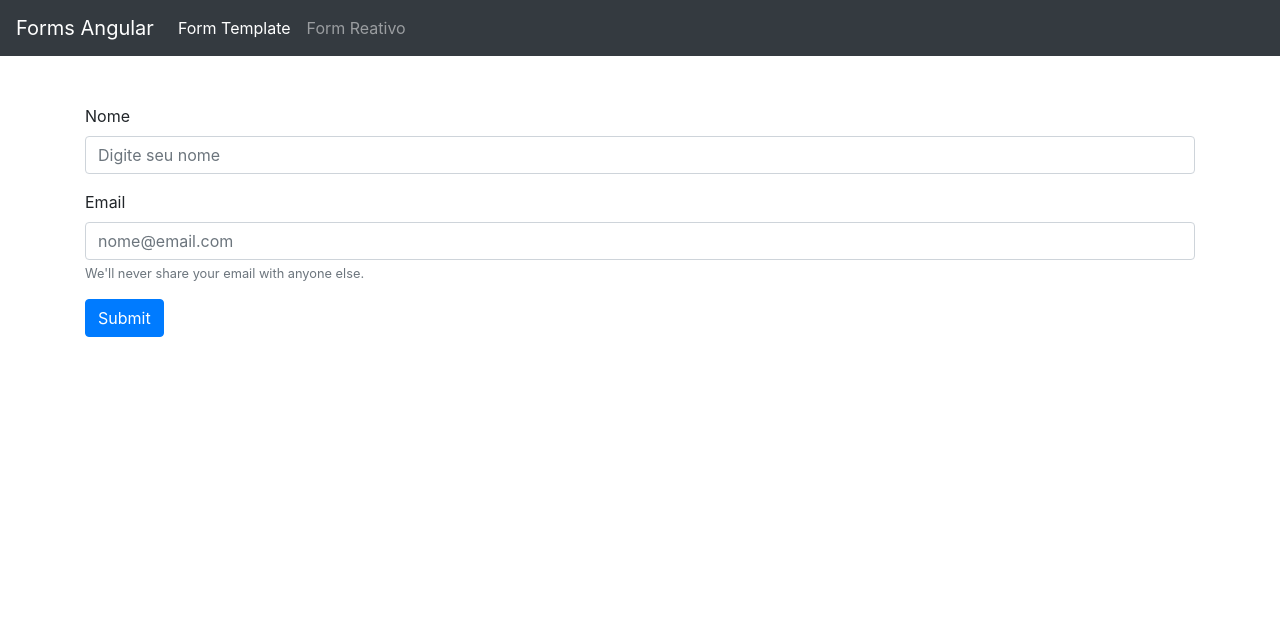
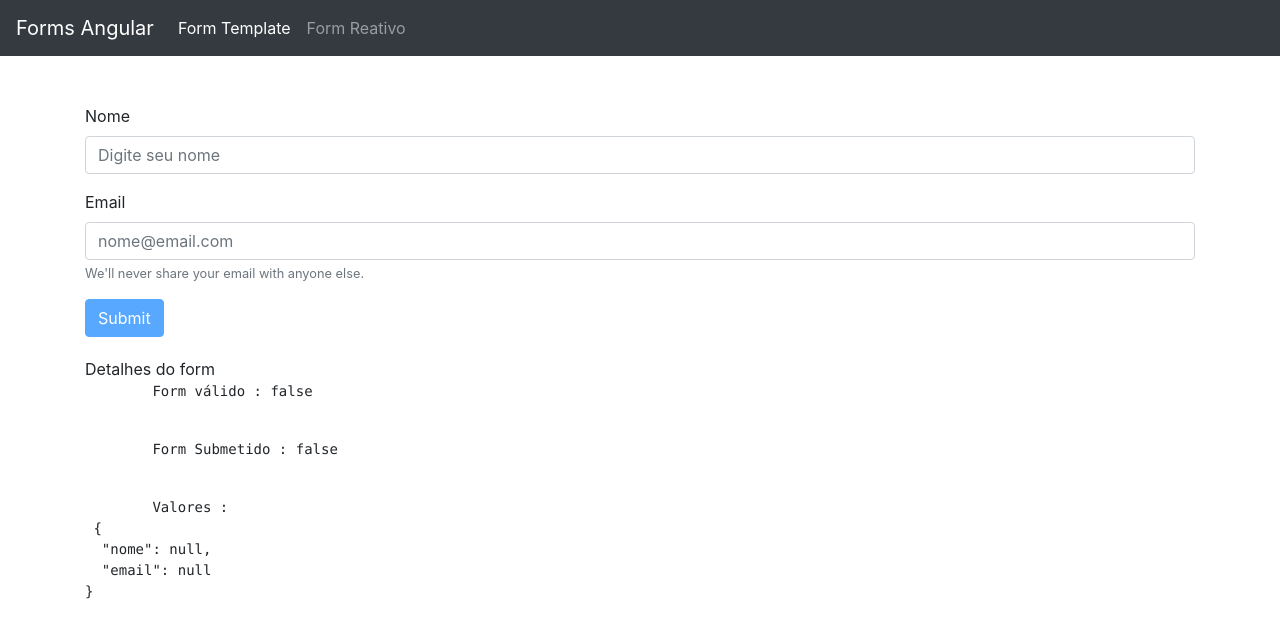
Before and after one commit to MucaBordini/curso-angular-forms, an Angular app: page /templateForm in a window 1280 px wide. Shown: the top 638 px of the page. Built offline with nearby package versions, Linux system fonts and the light colour scheme.

Commit message:
Verificando dados do Form no template com JSON

```diff
--- /dev/null
+++ b/src/app/form-debug/form-debug.component.html
@@ -0,0 +1,14 @@
+<div style="margin-top: 20px" *ngIf="form">
+    <div>
+        Detalhes do form
+    </div>
+    <pre>
+        Form válido : {{ form.valid }}
+    </pre>
+    <pre>
+        Form Submetido : {{ form.submitted }}
+    </pre>
+    <pre>
+        Valores : <br> {{ form.value | json }}
+    </pre>
+</div>
--- /dev/null
+++ b/src/app/form-debug/form-debug.component.ts
@@ -0,0 +1,18 @@
+import { Component, Input, OnInit } from '@angular/core';
+
+@Component({
+  selector: 'app-form-debug',
+  templateUrl: './form-debug.component.html',
+  styleUrls: ['./form-debug.component.css']
+})
+export class FormDebugComponent implements OnInit {
+
+  @Input()
+  form;
+
+  constructor() { }
+
+  ngOnInit(): void {
+  }
+
+}
--- a/src/app/template-form/template-form.component.html
+++ b/src/app/template-form/template-form.component.html
@@ -16,5 +16,7 @@
     </div>
     <small id="emailHelp" class="form-text text-muted">We'll never share your email with anyone else.</small>
   </div>
-  <button type="submit" class="btn btn-primary">Submit</button>
+  <button type="submit" class="btn btn-primary" [disabled]="!f.valid">Submit</button>
+
+  <app-form-debug [form]="f"></app-form-debug>
 </form>
--- a/src/app/template-form/template-form.module.ts
+++ b/src/app/template-form/template-form.module.ts
@@ -2,12 +2,14 @@ import { NgModule } from '@angular/core';
 import { CommonModule } from '@angular/common';
 import { TemplateFormComponent } from './template-form.component';
 import { FormsModule } from '@angular/forms';
+import { FormDebugComponent } from '../form-debug/form-debug.component';
 
 
 
 @NgModule({
   declarations: [
     TemplateFormComponent,
+    FormDebugComponent
   ],
   imports: [
     CommonModule,
```
Also changed, not shown: src/app/form-debug/form-debug.component.css (added), 1 other file (tests, documents, lock files or other folders).
